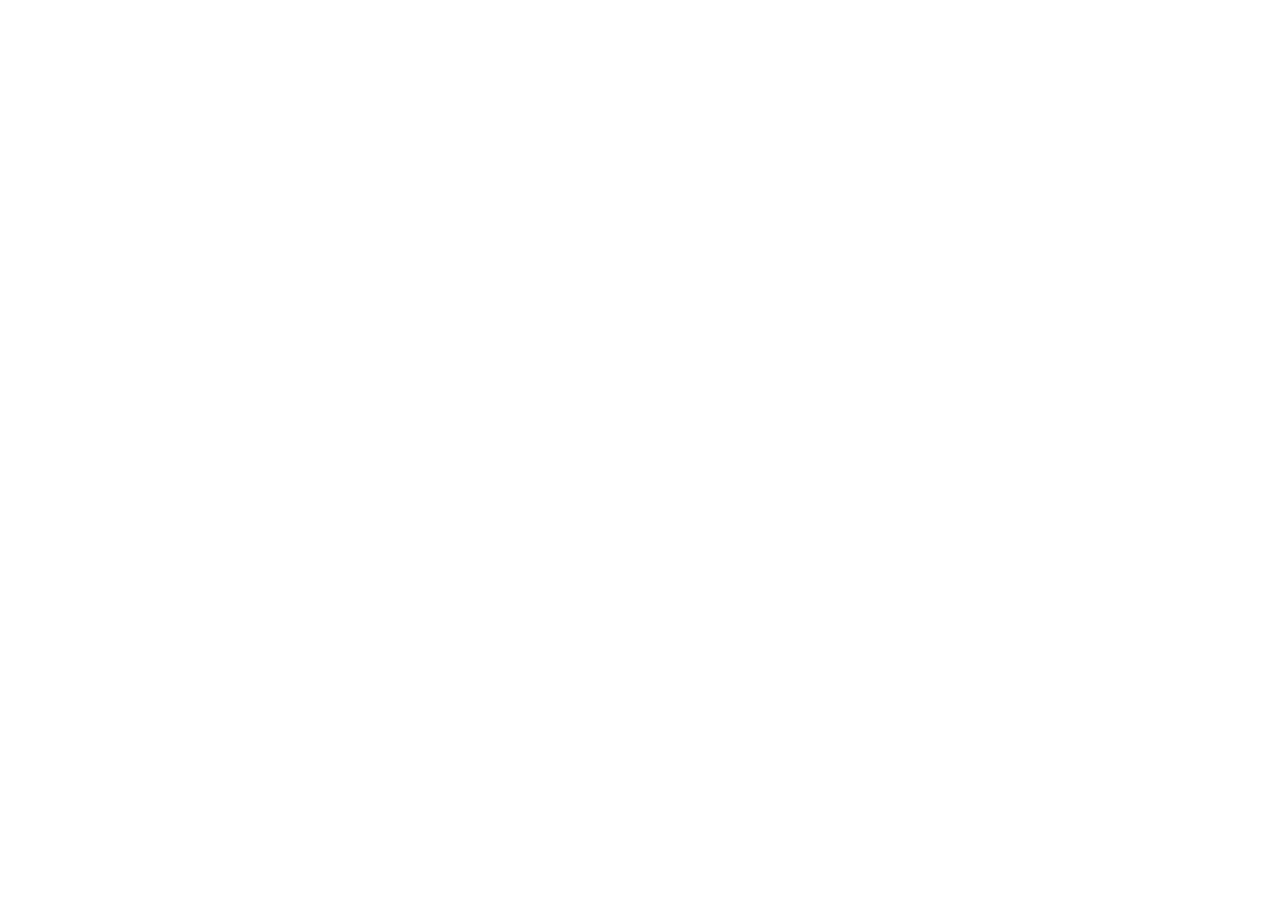
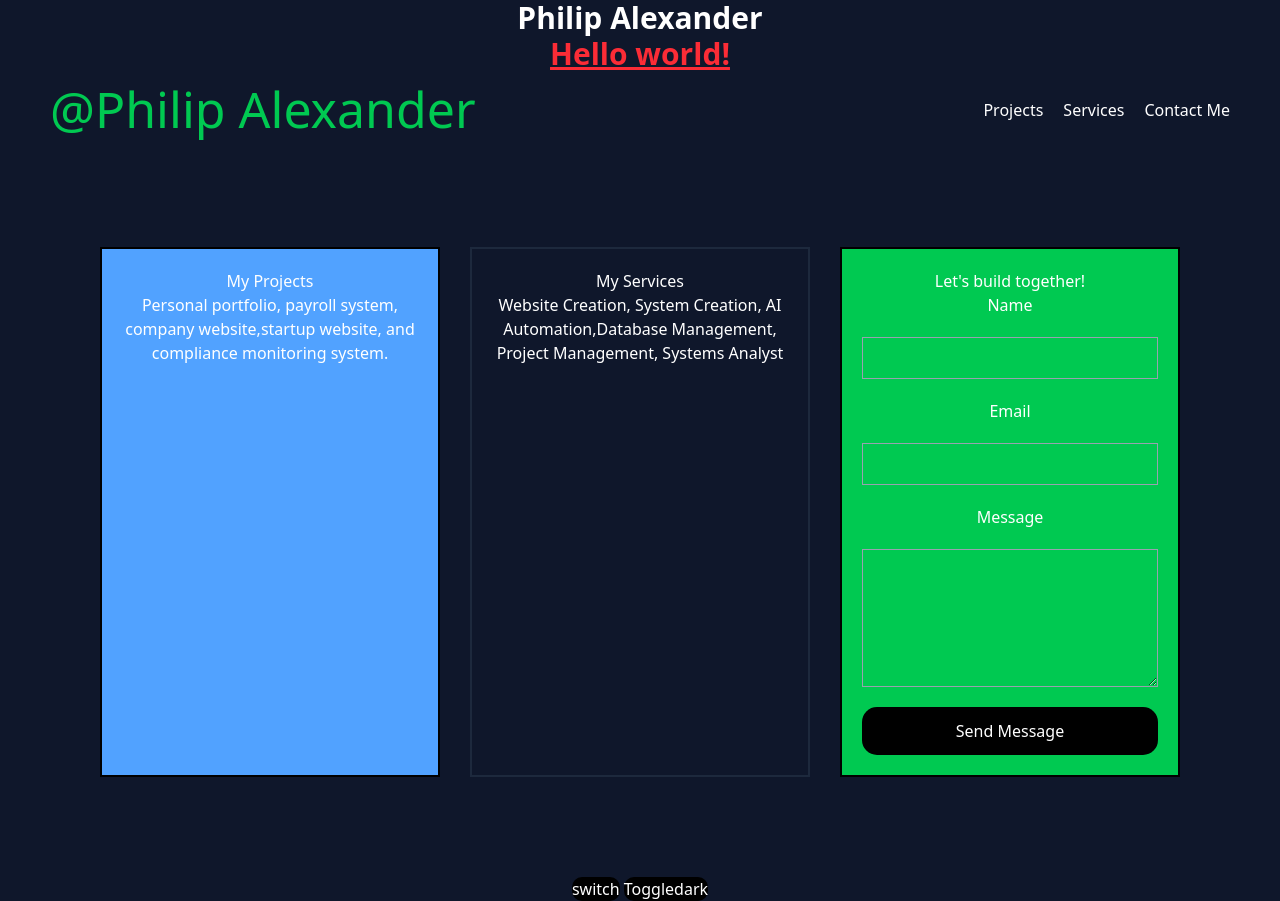
Before and after one commit to c20245384juayong-0137/philip-tailwind, a plain HTML site: page index.html in a window 1280 px wide. Before the commit the page ends 800 px from the top, so only its background shows below. Drawn offline with nearby package versions, Linux system fonts and the light colour scheme.

Commit message:
dark mode

```diff
--- a/index.html
+++ b/index.html
@@ -1,13 +1,90 @@
 <!DOCTYPE html>
-<html lang="en">
+<html lang="en" class="dark">
 
 <head>
     <meta charset="UTF-8">
     <meta name="viewport" content="width=device-width, initial-scale=1.0">
-    <title>tailwind</title>
+    <title>My Portfolio</title>
+    <script src="https://cdn.jsdelivr.net/npm/@tailwindcss/browser@4"></script>
+    <style type="text/tailwindcss"> @custom-variant dark (&:where(.dark, .dark *));
+    </style>
 </head>
 
-<body>
+<body class="text-center dark:bg-slate-900 bg-white text-slate-900 dark:text-white">
+    <h1 class="text-3xl font-bold">Philip Alexander</h1>
+
+    <header>
+        <h1 class="text-3xl text-red-500 font-bold underline">
+            Hello world!
+        </h1>
+        <nav class="flex justify-between items-center mx-[50px] max-[600px]:flex-col">
+            <span class="text-green-500 text-[50px]">
+                @Philip Alexander
+            </span>
+            <ul class="flex gap-5 list-none max-[600px]:flex-col">
+                <li><a href="#projects" class="hover:text-red-500">Projects</a></li>
+                <li><a href="#services" class="hover:text-red-300">Services</a></li>
+                <li><a href="#contact" class="hover:text-red-200">Contact Me</a></li>
+            </ul>
+        </nav>
+    </header>
+
+    <main class="flex flex-wrap gap-[30px] p-[50px] m-[50px] max-[600px]:p-[15px]
+     max-[600px]:m-[10px]">
+        <!-- Projects -->
+        <section id="projects" class="flex-1 min-w-[280px] border-2 border-black p-5
+        bg-blue-400 max-[600px]:min-w-0">
+            <h2 class="max-[768px]:text-[48px] max-[768px]:text-blue-500">
+                My Projects
+            </h2>
+            <p>
+                Personal portfolio, payroll system, company website,startup website, and compliance monitoring system.
+            </p>
+        </section>
+        <!-- Services -->
+        <section id="services" class="flex-1 min-w-[280px] border-2 border-gray-300 dark:border-slate-800 dark:bg-slate-900 p-5
+         bg-orange-500 max-[600px]:min-w-0">
+            <h2 class="max-[768px]:text-[48px] max-[768px]:text-blue-500">
+                My Services
+            </h2>
+            <p>
+                Website Creation, System Creation, AI Automation,Database Management, Project Management, Systems
+                Analyst
+            </p>
+        </section>
+        <!-- Contact -->
+        <section id="contact" class="flex-1 min-w-[280px] border-2 border-black p-5
+        bg-green-500 max-[600px]:min-w-0">
+            <h2 class="max-[768px]:text-[48px] max-[768px]:text-blue-500">
+                Let's build together!
+            </h2>
+            <form action="#" class="flex flex-col gap-5">
+                <label for="name">Name</label>
+                <input id="name" name="name" type="text" required class="border border-gray-400 p-2">
+                <label for="email">Email</label>
+                <input id="email" name="email" type="email" required class="border border-gray-400 p-2">
+                <label for="message">Message</label>
+                <textarea id="message" name="message" rows="5" required class="border border-gray-400 p-2">
+                </textarea>
+                <button type="submit" class="bg-black text-white p-3 rounded-[15px] hover:bg-red-500">
+                    Send Message
+                </button>
+            </form>
+        </section>
+    </main>
+    <button id="switch"
+        class="bg-black text-white p-(12px) rounded-[10px] transition-colors duration-500 ease-in-out hover:bg-red-600">switch</button>
+    <button id="toggledark"
+        class="bg-black text-white p-(12px) rounded-[10px] transition-colors duration-500 ease-in-out hover:bg-red-600">Toggledark</button>
+    <script src="script.js"></script>
+    <script>
+        const toggleDarkButton = document.querySelector('#toggledark');
+        const html = document.querySelector('html');
+
+        toggleDarkButton.addEventListener('click', function () {
+            html.classList.toggle('dark');
+        });
+    </script>
 
 </body>
 
```
